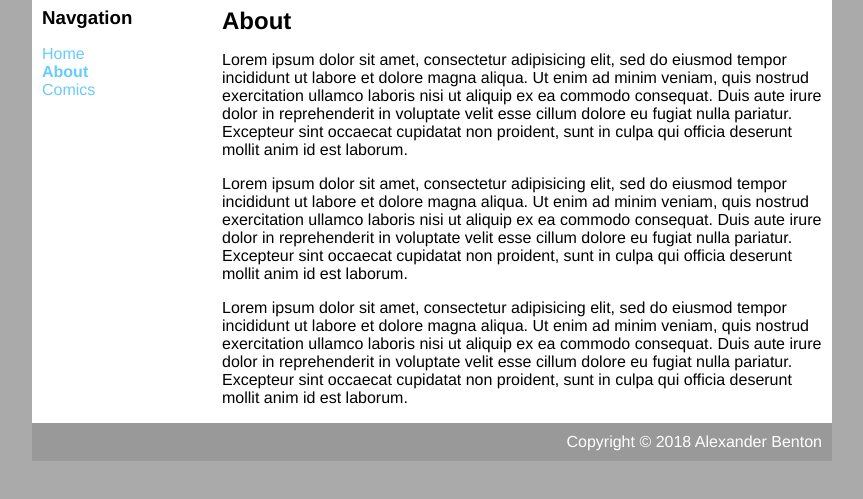
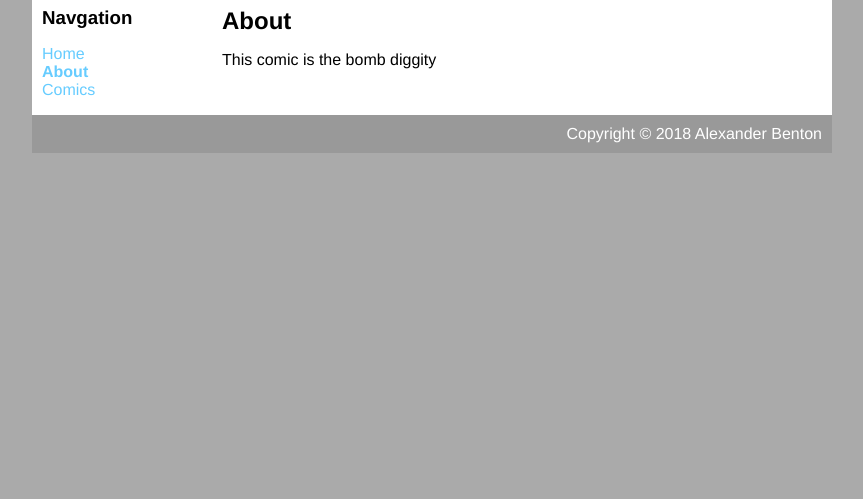
Before and after one commit to lilsoap/lilsoap.github.io, a plain HTML site: page about.html in a window 1280 px wide. Shown: the part 61-560 px from the top of the page, without its empty margins (208-1071 px from the left). Drawn offline with Linux system fonts and the light colour scheme.

Commit message:
Update about.html

```diff
--- a/about.html
+++ b/about.html
@@ -22,9 +22,7 @@
         </div>
         <div class="main">
           <h2>About</h2>
-          <p>Lorem ipsum dolor sit amet, consectetur adipisicing elit, sed do eiusmod tempor incididunt ut labore et dolore magna aliqua. Ut enim ad minim veniam, quis nostrud exercitation ullamco laboris nisi ut aliquip ex ea commodo consequat. Duis aute irure dolor in reprehenderit in voluptate velit esse cillum dolore eu fugiat nulla pariatur. Excepteur sint occaecat cupidatat non proident, sunt in culpa qui officia deserunt mollit anim id est laborum.</p>
-          <p>Lorem ipsum dolor sit amet, consectetur adipisicing elit, sed do eiusmod tempor incididunt ut labore et dolore magna aliqua. Ut enim ad minim veniam, quis nostrud exercitation ullamco laboris nisi ut aliquip ex ea commodo consequat. Duis aute irure dolor in reprehenderit in voluptate velit esse cillum dolore eu fugiat nulla pariatur. Excepteur sint occaecat cupidatat non proident, sunt in culpa qui officia deserunt mollit anim id est laborum.</p>
-          <p>Lorem ipsum dolor sit amet, consectetur adipisicing elit, sed do eiusmod tempor incididunt ut labore et dolore magna aliqua. Ut enim ad minim veniam, quis nostrud exercitation ullamco laboris nisi ut aliquip ex ea commodo consequat. Duis aute irure dolor in reprehenderit in voluptate velit esse cillum dolore eu fugiat nulla pariatur. Excepteur sint occaecat cupidatat non proident, sunt in culpa qui officia deserunt mollit anim id est laborum.</p>
+          <p>This comic is the bomb diggity</p>
         </div>
       </div>
       <div class="footer">
```
